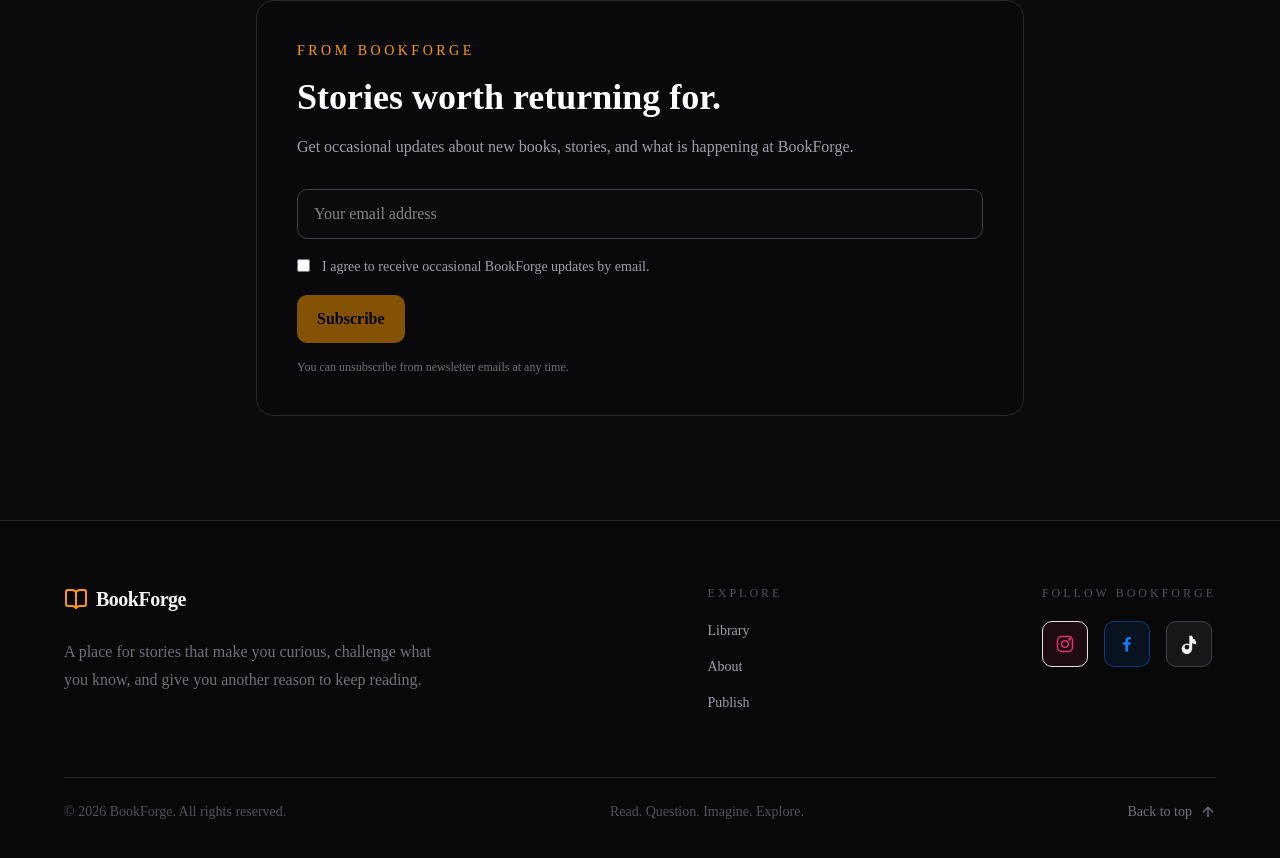
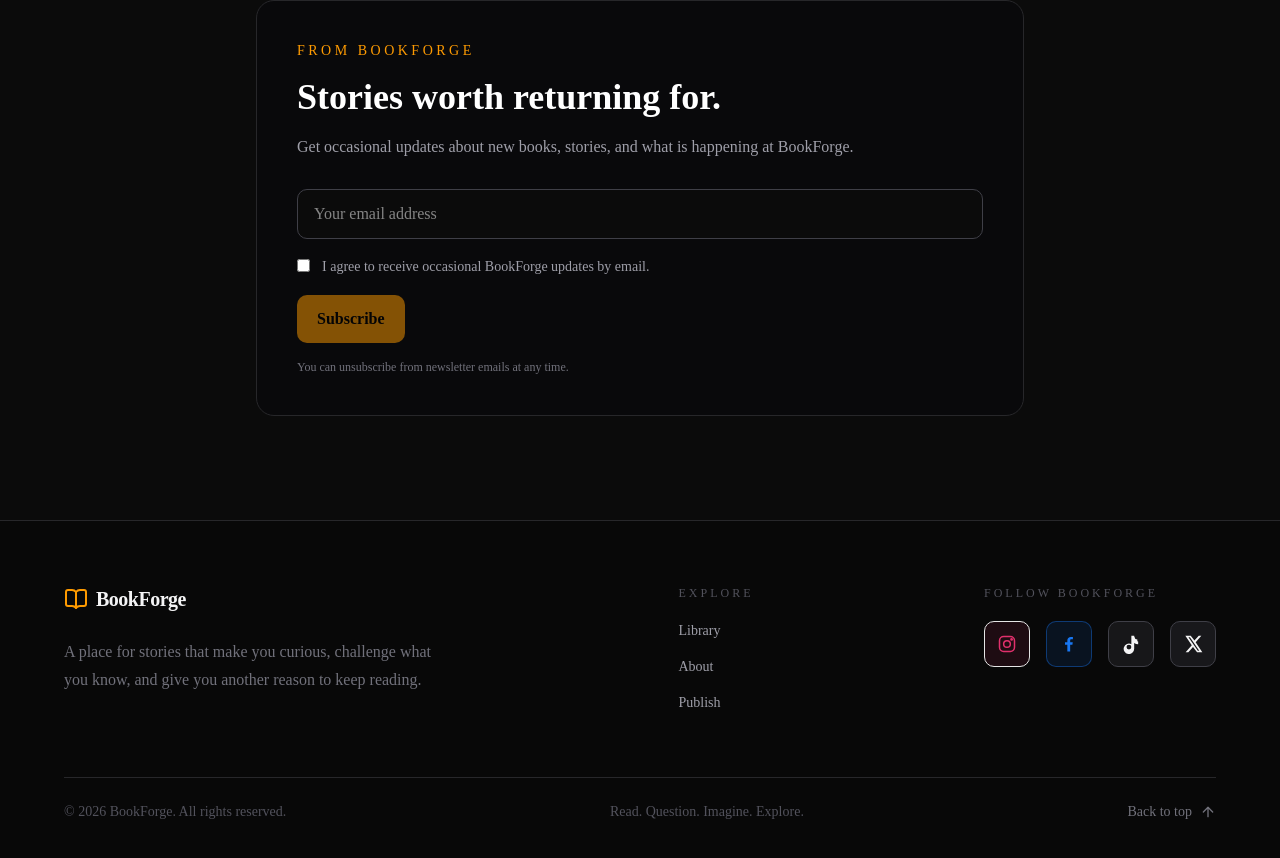
Before and after one commit to Baengere/bookforge, a Next.js app: page / in a window 1280 px wide. Shown: the part 2444-3302 px from the top of the page. Built offline with nearby package versions, Linux system fonts and the light colour scheme; no server answers.

Commit message:
Add X social link to footer

```diff
--- a/components/layout/Footer.jsx
+++ b/components/layout/Footer.jsx
@@ -1,7 +1,7 @@
 
 import Link from "next/link";
 import { BookOpen, ArrowUp } from "@/lib/icons";
-import { InstagramIcon, FacebookIcon, TikTokIcon } from "./SocialIcons";
+import { InstagramIcon, FacebookIcon, TikTokIcon, XIcon } from "./SocialIcons";
 
 export default function Footer() {
   return (
@@ -79,6 +79,16 @@ export default function Footer() {
                 className="rounded-lg border border-zinc-700 bg-zinc-800/50 p-3 text-zinc-100 transition hover:border-amber-400 hover:bg-zinc-700">
                   <TikTokIcon className="h-5 w-5" />
               </a>
+
+              <a
+                href="https://x.com/BookForgeReads"
+                target="_blank"
+                rel="noopener noreferrer"
+                aria-label="Follow BookForge on X"
+                className="rounded-lg border border-zinc-700 bg-zinc-900 p-3 text-zinc-100 transition hover:border-zinc-400 hover:bg-zinc-800"
+              >
+                <XIcon className="h-5 w-5"/>
+              </a>
             </div>
           </div>
         </div>
--- a/components/layout/SocialIcons.jsx
+++ b/components/layout/SocialIcons.jsx
@@ -46,3 +46,16 @@ export function TikTokIcon({ className = "" }) {
     </svg>
   );
 }
+
+export function XIcon({ className = "" }) {
+  return (
+    <svg
+      viewBox="0 0 24 24"
+      fill="currentColor"
+      className={className}
+      aria-hidden="true"
+    >
+      <path d="M18.9 2H22l-6.8 7.8L23.2 22h-6.3l-4.9-6.4L6.4 22H3.2l7.3-8.4L2.8 2h6.5l4.4 5.9L18.9 2Zm-1.1 18h1.7L8.3 3.9H6.5L17.8 20Z" />
+    </svg>
+  );
+}
```
